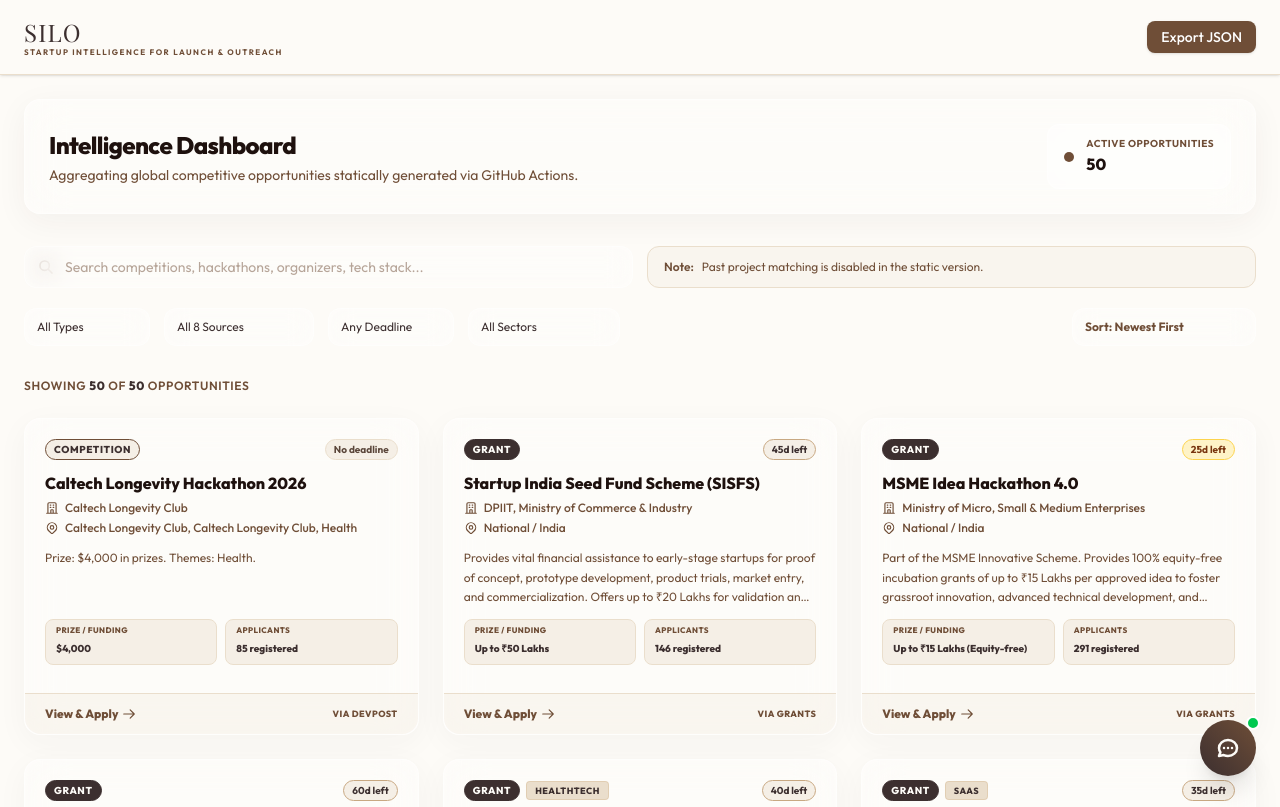
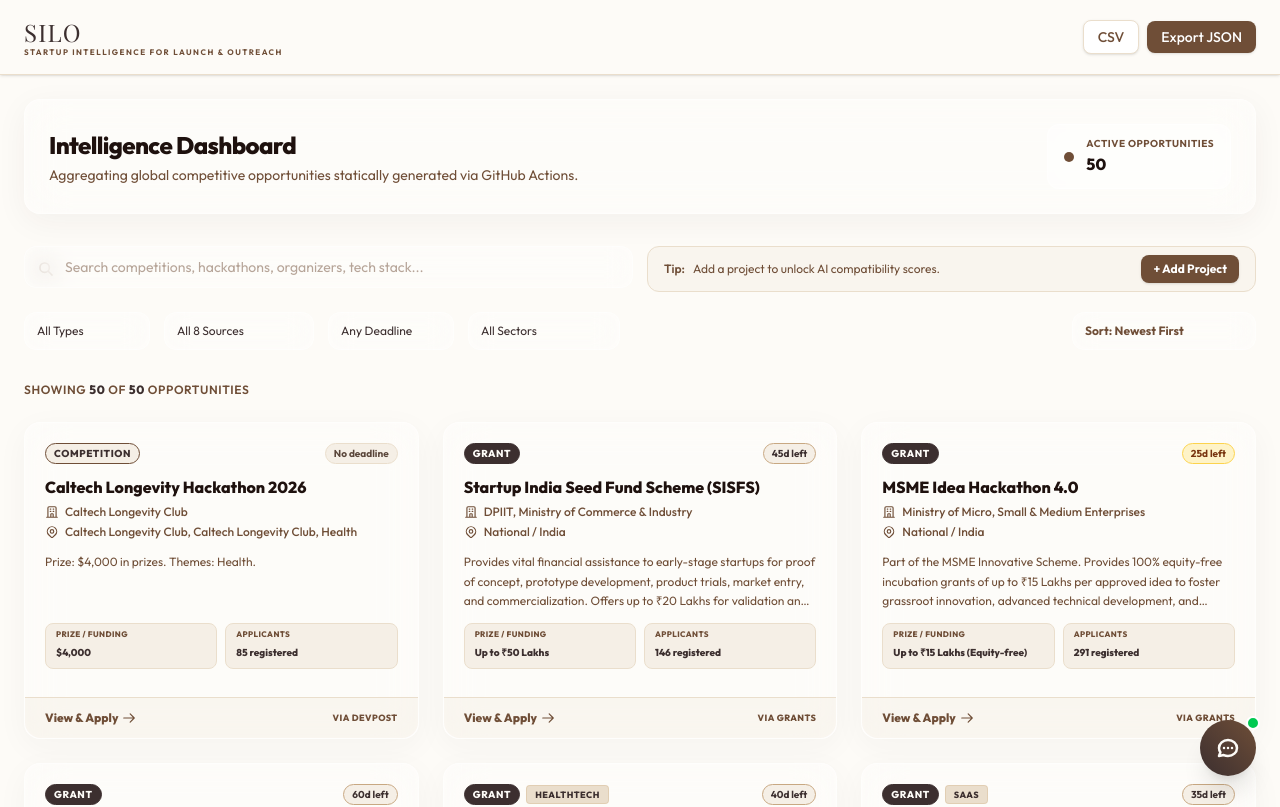
Before and after one commit to Nathan-Jamesss/SILO, a React (Vite) app in the folder silo-web/: page /dashboard in a window 1280 px wide. Shown: the top 807 px of the page. Built offline with nearby package versions, Linux system fonts and the light colour scheme; a web font is replaced by a local one.

Commit message:
Add local storage project matching and CSV export

```diff
--- a/silo-web/src/components/ui/silo-dashboard.tsx
+++ b/silo-web/src/components/ui/silo-dashboard.tsx
@@ -10,9 +10,23 @@
   const [typeFilter, setTypeFilter] = useState("");
   const [sourceFilter, setSourceFilter] = useState("");
   const [deadlineFilter, setDeadlineFilter] = useState("");
-  const [stageFilter, setStageFilter] = useState("");
+  const [stageFilter] = useState("");
   const [sectorFilter, setSectorFilter] = useState("");
   const [sort, setSort] = useState("newest");
+
+  // Project State
+  const [project, setProject] = useState<any>(null);
+  const [projectModalOpen, setProjectModalOpen] = useState(false);
+  const [formProject, setFormProject] = useState({ name: "", tech: "", desc: "" });
+
+  useEffect(() => {
+    const saved = localStorage.getItem('silo_project');
+    if (saved) {
+      const p = JSON.parse(saved);
+      setProject(p);
+      setFormProject(p);
+    }
+  }, []);
 
   useEffect(() => {
     fetch('/data.json')
@@ -103,6 +117,39 @@
   const activeCount = opportunities.filter(o => o.status === "active").length;
   const expiringSoonCount = opportunities.filter(o => o.status === "active" && o.deadline && (new Date(o.deadline).getTime() - Date.now()) / (1000 * 60 * 60 * 24) <= 7 && (new Date(o.deadline).getTime() - Date.now()) > 0).length;
 
+  const exportCSV = () => {
+    if (filteredOpps.length === 0) return;
+
+    // Define headers
+    const headers = ['Title', 'Type', 'Source', 'Deadline', 'Prize Pool', 'Applicants', 'Status', 'URL', 'Description'];
+
+    // Create CSV rows
+    const rows = filteredOpps.map(opp => [
+      `"${(opp.title || '').replace(/"/g, '""')}"`,
+      `"${(opp.type || '').replace(/"/g, '""')}"`,
+      `"${(opp.source_name || '').replace(/"/g, '""')}"`,
+      `"${(opp.deadline || '').replace(/"/g, '""')}"`,
+      `"${(opp.prize_pool_display || '').replace(/"/g, '""')}"`,
+      `"${(opp.num_applicants || 0)}"`,
+      `"${(opp.status || '').replace(/"/g, '""')}"`,
+      `"${(opp.source_url || '').replace(/"/g, '""')}"`,
+      `"${(opp.description || '').replace(/"/g, '""')}"`
+    ].join(','));
+
+    // Combine headers and rows
+    const csvContent = [headers.join(','), ...rows].join('\n');
+
+    // Create blob and trigger download
+    const blob = new Blob([csvContent], { type: 'text/csv;charset=utf-8;' });
+    const url = URL.createObjectURL(blob);
+    const link = document.createElement('a');
+    link.href = url;
+    link.setAttribute('download', 'silo_opportunities_export.csv');
+    document.body.appendChild(link);
+    link.click();
+    document.body.removeChild(link);
+  };
+
   return (
     <div className="min-h-screen font-sans text-coffee-900 bg-[#fdfbf7] selection:bg-coffee-600/20 selection:text-coffee-800">
       <header className="sticky top-0 z-40 w-full glass-panel shadow-sm border-b border-[#eadecc]">
@@ -117,7 +164,10 @@
               </p>
             </div>
           </Link>
-          <div className="flex items-center gap-4 text-sm font-medium">
+          <div className="flex items-center gap-2 text-sm font-medium">
+              <button onClick={exportCSV} className="bg-white hover:bg-beige-50 text-coffee-600 border border-beige-200 px-3.5 py-1.5 rounded-lg shadow-sm transition-all flex items-center gap-1 cursor-pointer">
+                  CSV
+              </button>
               <a href="/data.json" download="silo_export.json"
                   className="bg-coffee-600 hover:bg-coffee-700 text-white px-3.5 py-1.5 rounded-lg shadow-sm transition-all flex items-center gap-1 cursor-pointer">
                   Export JSON
@@ -168,8 +218,23 @@
                      className="block w-full pl-10 pr-3 py-2.5 text-sm input-glass rounded-xl leading-5 text-coffee-900 placeholder-coffee-600/50 focus:outline-none focus:border-coffee-600 focus:ring-1 focus:ring-coffee-600 shadow-sm transition-colors" />
             </div>
 
-            <div className="lg:col-span-6 flex items-center text-xs text-coffee-600 bg-beige-100/50 px-4 rounded-xl border border-beige-200">
-               <span className="font-semibold mr-2">Note:</span> Past project matching is disabled in the static version.
+            <div className="lg:col-span-6 flex items-center justify-between text-xs bg-beige-100/50 px-4 py-2 rounded-xl border border-beige-200">
+               {project ? (
+                 <div className="flex items-center gap-3">
+                   <div className="flex flex-col">
+                     <span className="font-extrabold text-coffee-800 tracking-wide">{project.name}</span>
+                     <span className="text-[10px] text-coffee-600 line-clamp-1">{project.tech}</span>
+                   </div>
+                   <button onClick={() => { setProject(null); localStorage.removeItem('silo_project'); }} className="text-coffee-600 hover:text-red-700 underline text-[10px] font-bold">Clear</button>
+                 </div>
+               ) : (
+                 <div className="flex items-center text-coffee-600">
+                   <span className="font-semibold mr-2">Tip:</span> Add a project to unlock AI compatibility scores.
+                 </div>
+               )}
+               <button onClick={() => setProjectModalOpen(true)} className="bg-coffee-600 hover:bg-coffee-700 text-white font-bold px-3 py-1.5 rounded-lg shadow-sm transition-all flex items-center gap-1">
+                 {project ? 'Edit Project' : '+ Add Project'}
+               </button>
             </div>
           </div>
 
@@ -244,8 +309,32 @@
               const dlBadge = getDeadlineBadge(opp.deadline);
               const typeCls = getTypeBadge(opp.type);
 
+              let matchScore = 0;
+              if (project) {
+                  const techTags = (project.tech || '').toLowerCase().split(',').map((t: string) => t.trim());
+                  const searchStr = `${opp.title} ${opp.description} ${opp.sector}`.toLowerCase();
+                  let matches = 0;
+                  techTags.forEach((t: string) => { if (t && searchStr.includes(t)) matches++; });
+                  matchScore = techTags.length > 0 ? Math.min(99, Math.round((matches / techTags.length) * 100)) : 0;
+                  // add a little baseline if there are matches to make it look realistic
+                  if (matches > 0) matchScore = Math.min(99, matchScore + 30);
+              }
+
               return (
                 <article key={i} className="opportunity-card rounded-2xl flex flex-col h-full relative cursor-default">
+                  {project && matchScore > 0 && (
+                    <div className="absolute -top-3 -right-3 z-20">
+                      <div className="relative group">
+                          <svg className="w-10 h-10 transform -rotate-12 drop-shadow-md" viewBox="0 0 100 100">
+                              <path d="M50 5 L61 35 L93 35 L67 54 L77 84 L50 65 L23 84 L33 54 L7 35 L39 35 Z" fill="#6f4e37" stroke="#eadecc" strokeWidth="3" />
+                              <text x="50" y="60" fontFamily="sans-serif" fontSize="24" fontWeight="900" fill="#fdfbf7" textAnchor="middle">{matchScore}</text>
+                          </svg>
+                          <div className="absolute -bottom-8 right-0 bg-[#3c2f2f] text-[#fdfbf7] text-[9px] px-2 py-1 rounded shadow-lg whitespace-nowrap opacity-0 group-hover:opacity-100 transition-opacity font-bold">
+                              {matchScore}% Match
+                          </div>
+                      </div>
+                    </div>
+                  )}
                   <div className="px-5 pt-5 pb-3 flex justify-between items-center gap-3">
                     <div className="flex items-center gap-1.5">
                       <span className={typeCls}>{opp.type}</span>
@@ -320,6 +409,50 @@
           </div>
         )}
       </main>
+
+      {/* Add Project Modal */}
+      {projectModalOpen && (
+        <div className="fixed inset-0 z-50 flex items-center justify-center p-4 bg-coffee-900/60 backdrop-blur-sm">
+          <div className="bg-[#fdfbf7] rounded-3xl p-6 w-full max-w-lg shadow-2xl border border-[#eadecc]">
+            <div className="flex justify-between items-center mb-6">
+              <h3 className="text-xl font-extrabold font-outfit text-coffee-900">Your Project Details</h3>
+              <button onClick={() => setProjectModalOpen(false)} className="text-coffee-600 hover:text-coffee-900 focus:outline-none">
+                <svg className="w-5 h-5" fill="none" stroke="currentColor" strokeWidth="2.5" viewBox="0 0 24 24"><path strokeLinecap="round" strokeLinejoin="round" d="M6 18L18 6M6 6l12 12"></path></svg>
+              </button>
+            </div>
+
+            <form onSubmit={(e) => {
+              e.preventDefault();
+              localStorage.setItem('silo_project', JSON.stringify(formProject));
+              setProject(formProject);
+              setProjectModalOpen(false);
+            }} className="space-y-4">
+              <div>
+                <label className="block text-xs font-bold text-coffee-800 mb-1.5 uppercase tracking-wider">Project Name</label>
+                <input type="text" required value={formProject.name} onChange={e => setFormProject({...formProject, name: e.target.value})} placeholder="e.g. HealthSync AI"
+                       className="w-full px-4 py-2.5 bg-beige-50 border border-beige-200 rounded-xl focus:border-coffee-600 focus:ring-1 focus:ring-coffee-600 outline-none transition-colors text-coffee-900" />
+              </div>
+
+              <div>
+                <label className="block text-xs font-bold text-coffee-800 mb-1.5 uppercase tracking-wider">Tech Stack & Tags</label>
+                <input type="text" required value={formProject.tech} onChange={e => setFormProject({...formProject, tech: e.target.value})} placeholder="e.g. React, Python, ML, Healthcare"
+                       className="w-full px-4 py-2.5 bg-beige-50 border border-beige-200 rounded-xl focus:border-coffee-600 focus:ring-1 focus:ring-coffee-600 outline-none transition-colors text-coffee-900" />
+              </div>
+
+              <div>
+                <label className="block text-xs font-bold text-coffee-800 mb-1.5 uppercase tracking-wider">Short Description</label>
+                <textarea required rows={3} value={formProject.desc} onChange={e => setFormProject({...formProject, desc: e.target.value})} placeholder="What does it do? Who is it for?"
+                       className="w-full px-4 py-2.5 bg-beige-50 border border-beige-200 rounded-xl focus:border-coffee-600 focus:ring-1 focus:ring-coffee-600 outline-none transition-colors text-coffee-900 resize-none"></textarea>
+              </div>
+
+              <div className="pt-4 flex justify-end gap-3">
+                <button type="button" onClick={() => setProjectModalOpen(false)} className="px-5 py-2.5 text-sm font-bold text-coffee-600 hover:bg-beige-100 rounded-xl transition-colors">Cancel</button>
+                <button type="submit" className="px-5 py-2.5 text-sm font-bold bg-coffee-600 hover:bg-coffee-700 text-white rounded-xl shadow-md transition-all">Save Project</button>
+              </div>
+            </form>
+          </div>
+        </div>
+      )}
 
       {/* SAILO Bot Chat Interface */}
       <SailoBot />
```
